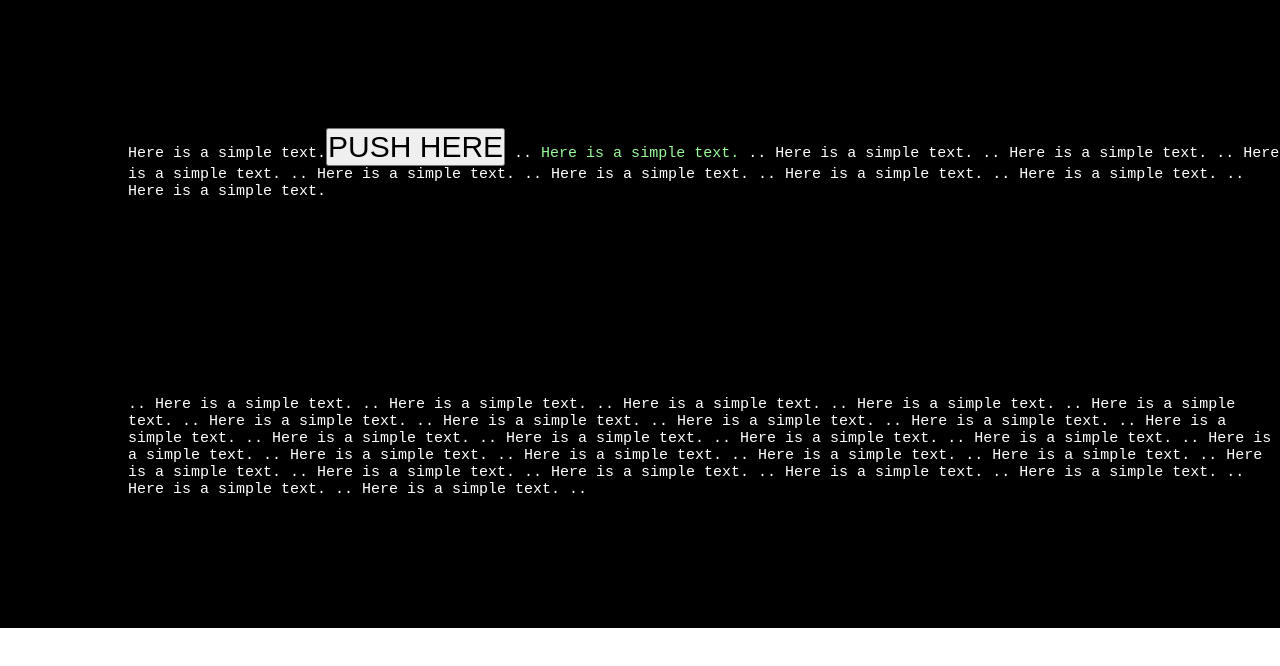
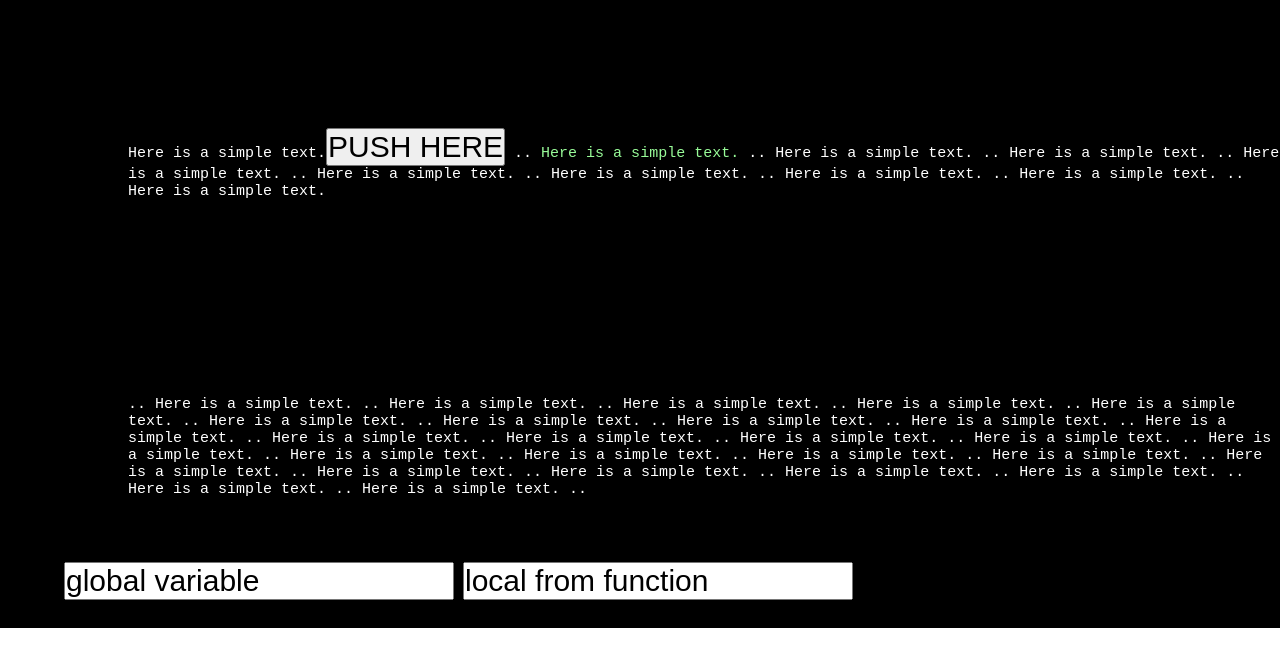
Before and after one commit to kobi-cohen/simplepage, a plain HTML site: page index.html in a window 1280 px wide. Drawn offline with Linux system fonts and the light colour scheme.

Commit message:
local and global scope script1.js added

```diff
--- a/index.html
+++ b/index.html
@@ -23,8 +23,12 @@
         Here is a simple text.   .. Here is a simple text.   .. Here is a simple text.   .. Here is a simple text.   ..
     </p>
 </article>
+<input id="in1" type="text" placeholder="NUMBER 1"/>
+<input id="in2" type="text" placeholder="NUMBER 2"/>
+
 
 </div>
 <script src="script.js"></script>
+<script src="script1.js"></script>
 </body>
 </html>
--- /dev/null
+++ b/script1.js
@@ -0,0 +1,10 @@
+let in1val="global variable";
+
+fun=()=>{
+let in1val="local from function";
+return in1val;
+
+}
+
+input1=document.getElementById("in1").value=in1val;
+input2=document.getElementById("in2").value=fun();
```
